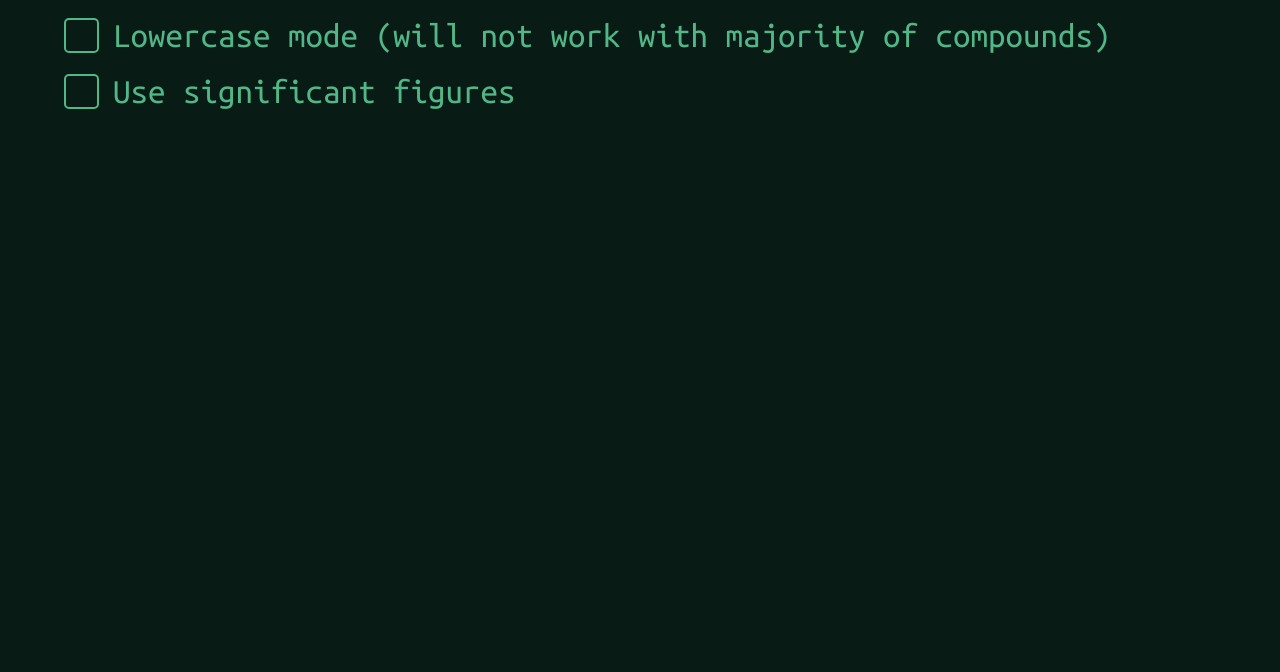
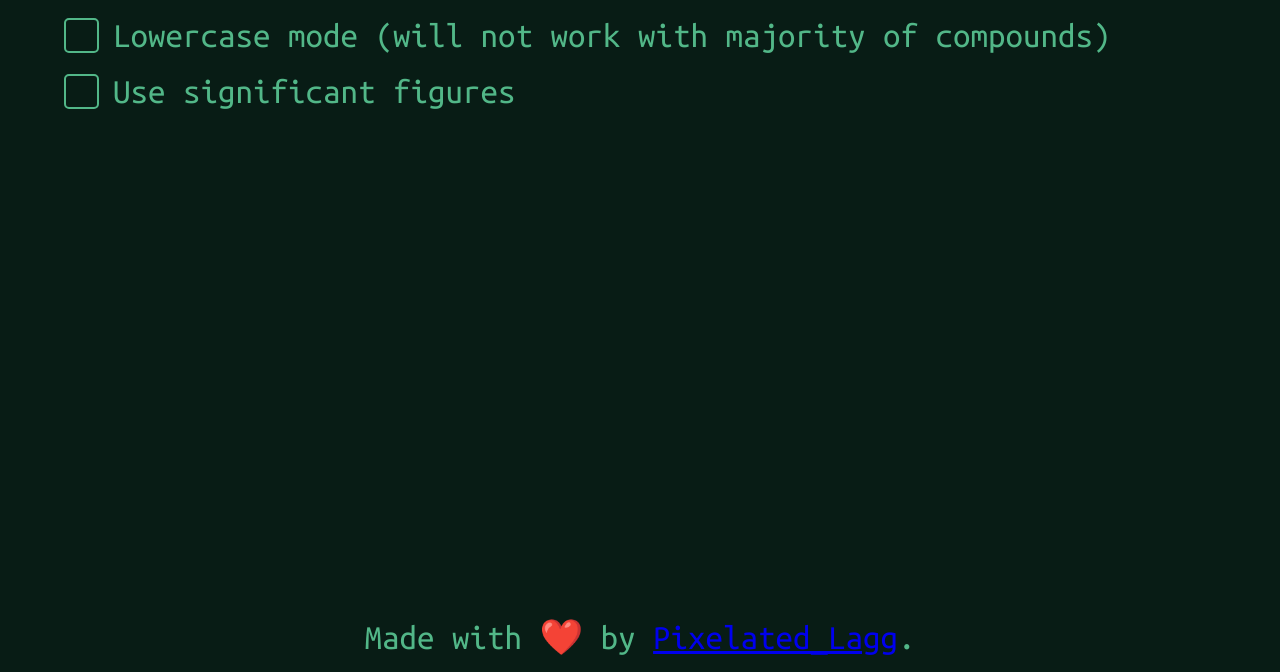
Before and after one commit to PixelatedLagg/GFM, a plain HTML site: page index.html in a window 1280 px wide. Shown: the part 128-800 px from the top of the page. Drawn offline with nearby package versions, Linux system fonts and the light colour scheme.

Commit message:
bottom text

```diff
--- a/index.css
+++ b/index.css
@@ -6,11 +6,6 @@
 }
 body {
     background-color: #081C15;
-}
-p {
-    color: #D8F3DC;
-    font-size: medium;
-    font-family: 'Ubuntu Mono', monospace;
 }
 h1 {
     color: #D8F3DC;
@@ -50,7 +45,6 @@ h3 {
 #input:focus, #input:focus {
     outline: none;
 }
-
 #sigfigsdiv {
     margin-top: 21px;
     height: 35px;
@@ -97,3 +91,15 @@ input[type="checkbox"]:checked {
 input[type=number]::-webkit-inner-spin-button {
     -webkit-appearance: none;
 }
+p {
+    color: #52B788 !important;
+    font-size: 35px;
+    text-align: center;
+    position: absolute;
+    bottom: 0;
+    width: 100%;
+    margin-bottom: 14px;
+}
+a:visited {
+    color: #52B788;
+}
--- a/index.html
+++ b/index.html
@@ -32,6 +32,7 @@
                 # of significant figures
             </label>
         </div>
+        <p id="top-text" style="text-align: center; margin-top: 10px; color: #000;">Made with ❤️ by <a href="https://pixelatedlagg.github.io">Pixelated_Lagg</a>.</p>
     </body>
     <script>
         document.getElementById('sigfigs').addEventListener('change', function()
```
